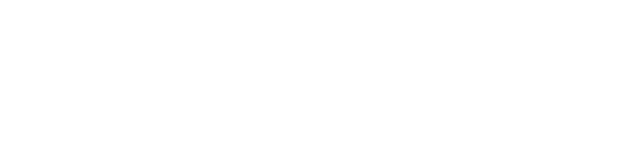
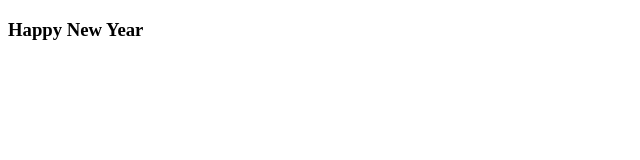
Before and after one commit to rjlam1/New-Year-offer-resources, a plain HTML site: page index.html in a window 1280 px wide. Shown: the whole page, without its empty margins (0-640 px from the left). Drawn offline with Linux system fonts and the light colour scheme.

Commit message:
added images

```diff
--- a/index.html
+++ b/index.html
@@ -7,7 +7,7 @@
 </head>
 <body>
     <header>
-
+    <h3>Happy New Year</h3>
     </header>
     <main>
 
```
Also changed, not shown: images/Banner Image.png (added), images/Ellipse 1.png (added), images/Group 44.png (added), images/Group 61.png (added), images/Group 70.png (added), images/Group 75.png (added), images/Group 96.png (added), images/New Year Photo.png (added), images/Rectangle 2.png (added), images/Rectangle 3.png (added), images/Rectangle 4.png (added), images/Rectangle 5.png (added), images/Rectangle 6.png (added), images/Rectangle 7.png (added), 1 more files, 1 other file.
